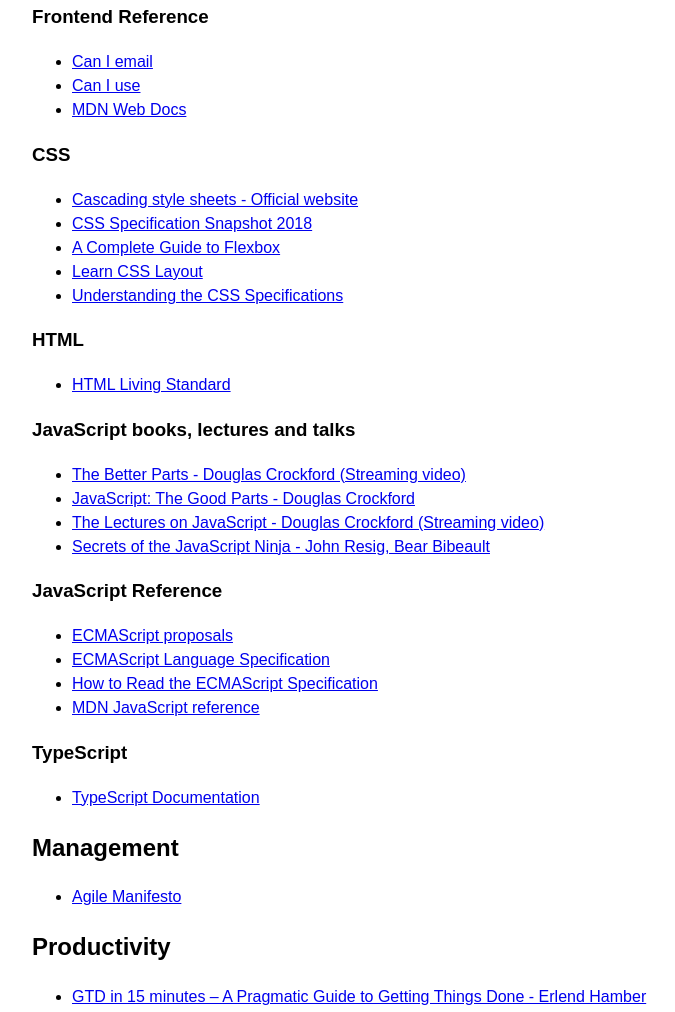
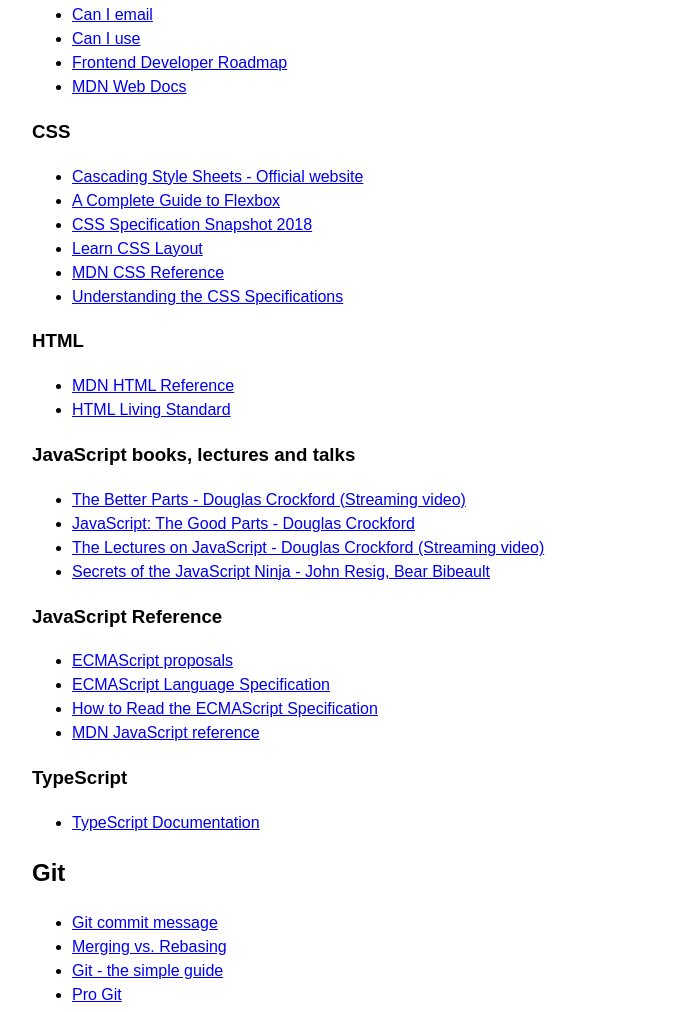
Before and after one commit to zdrazil/zdrazil.github.io, a plain HTML site: page links.html in a window 1280 px wide. Shown: the part 644-1656 px from the top of the page, without its empty margins (288-963 px from the left). Drawn offline with Linux system fonts and the light colour scheme.

Commit message:
add more links

```diff
--- a/links.html
+++ b/links.html
@@ -85,7 +85,6 @@
 
       <section>
         <h2>Frontend</h2>
-        <h3>Frontend Reference</h3>
         <ul>
           <li>
             <a href="https://www.caniemail.com">
@@ -98,18 +97,27 @@
             </a>
           </li>
           <li>
+            <a href="https://github.com/kamranahmedse/developer-roadmap#frontend-roadmap">
+              Frontend Developer Roadmap
+            </a>
+          </li>
+          <li>
             <a href="https://developer.mozilla.org/en-US/">
               MDN Web Docs
             </a>
           </li>
         </ul>
 
-
         <h3>CSS</h3>
         <ul>
           <li>
             <a href="https://www.w3.org/Style/CSS/">
-              Cascading style sheets - Official website
+              Cascading Style Sheets - Official website
+            </a>
+          </li>
+          <li>
+            <a href="https://css-tricks.com/snippets/css/a-guide-to-flexbox/">
+              A Complete Guide to Flexbox
             </a>
           </li>
           <li>
@@ -118,13 +126,13 @@
             </a>
           </li>
           <li>
-            <a href="https://css-tricks.com/snippets/css/a-guide-to-flexbox/">
-              A Complete Guide to Flexbox
+            <a href="https://learnlayout.com">
+              Learn CSS Layout
             </a>
           </li>
           <li>
-            <a href="https://learnlayout.com">
-              Learn CSS Layout
+            <a href="https://developer.mozilla.org/en-US/docs/Web/CSS/Reference">
+              MDN CSS Reference
             </a>
           </li>
           <li>
@@ -136,6 +144,11 @@
 
         <h3>HTML</h3>
         <ul>
+          <li>
+            <a href="https://developer.mozilla.org/en-US/docs/Web/HTML">
+              MDN HTML Reference
+            </a>
+          </li>
           <li>
             <a href="https://html.spec.whatwg.org">
               HTML Living Standard
@@ -202,6 +215,31 @@
           </ul>
       </section>
 
+      <section>
+        <h2>Git</h2>
+        <ul>
+          <li>
+            <a href="https://github.com/joelparkerhenderson/git_commit_message">
+              Git commit message
+            </a>
+          </li>
+          <li>
+            <a href="https://www.atlassian.com/git/tutorials/merging-vs-rebasing">
+              Merging vs. Rebasing
+            </a>
+          </li>
+          <li>
+            <a href="http://rogerdudler.github.io/git-guide/">
+              Git - the simple guide
+            </a>
+          </li>
+          <li>
+            <a href="https://git-scm.com/book/en/v2">
+              Pro Git
+            </a>
+          </li>
+        </ul>
+      </section>
 
       <section>
         <h2>Management</h2>
```
